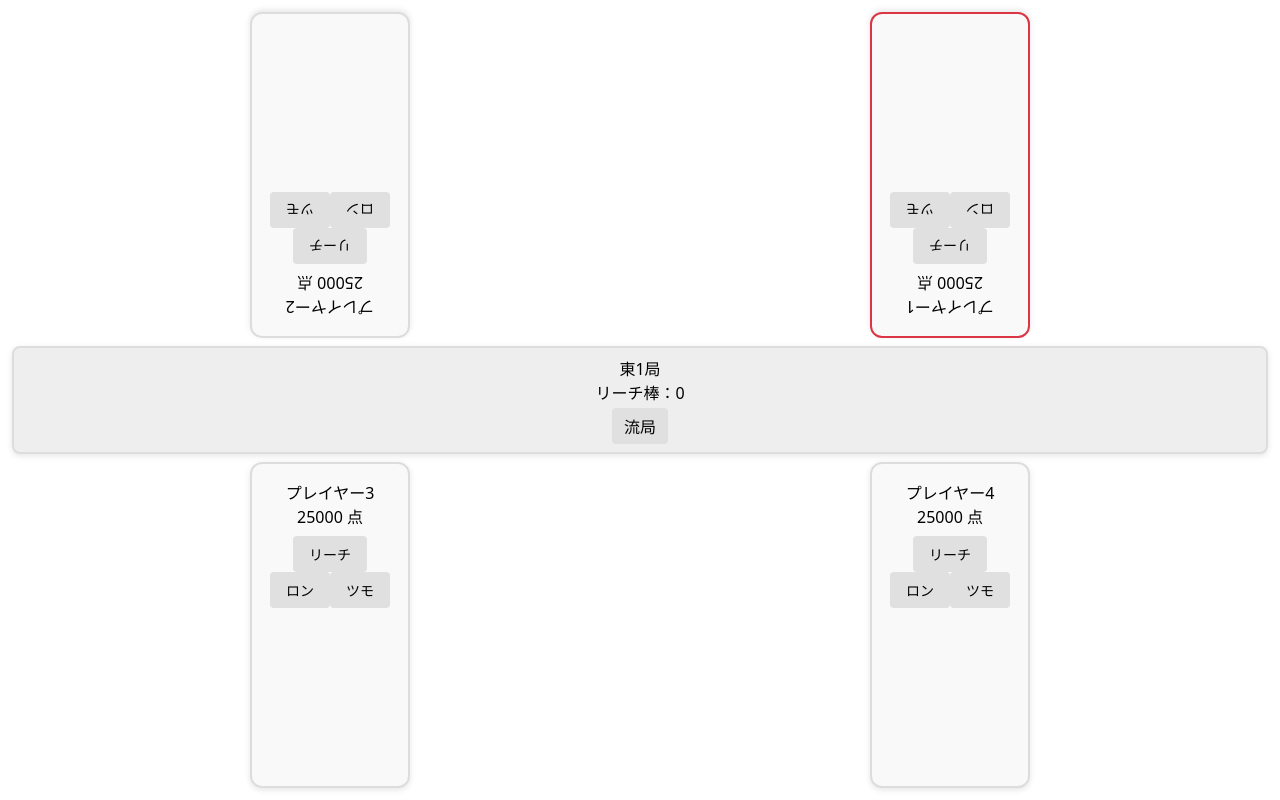
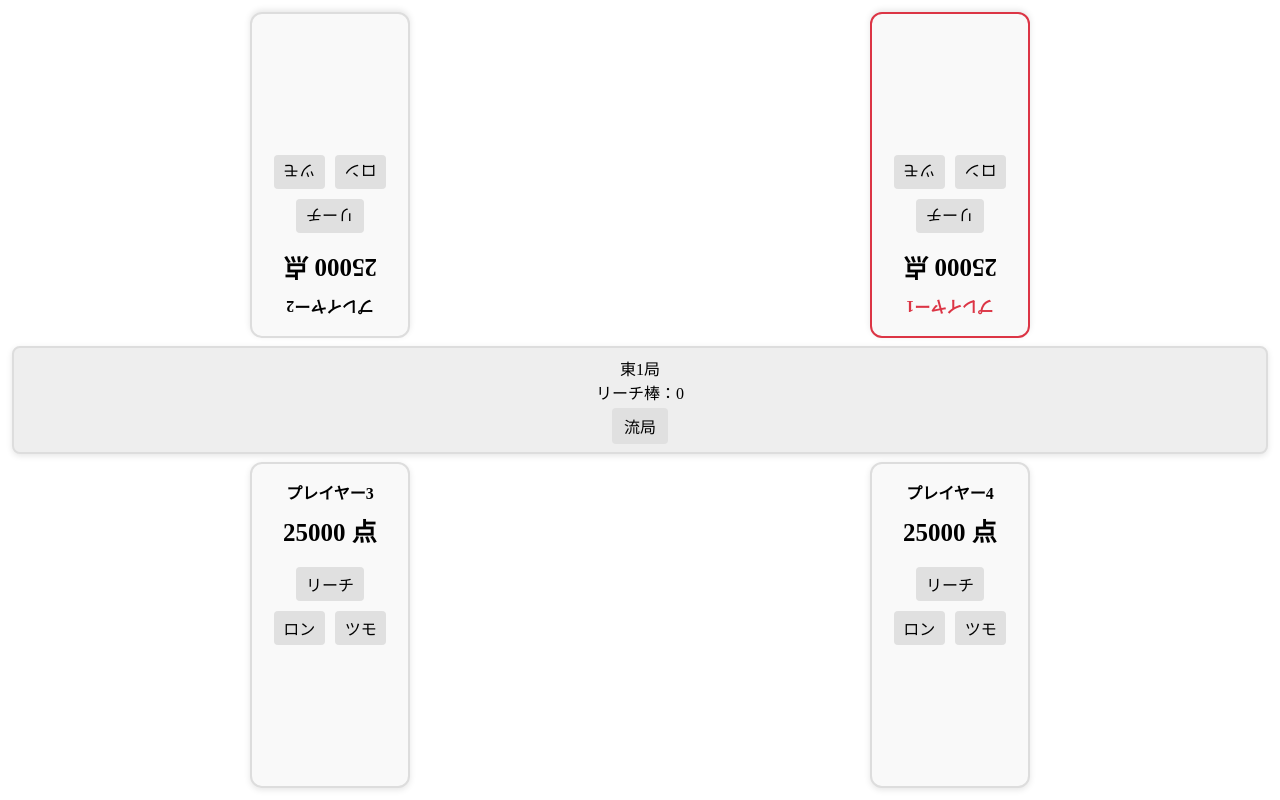
Before and after one commit to KeidaiHidaka/mahjong-scoreboard2, a React (Vite) app: page / in a window 1280 px wide. Built offline with nearby package versions, Linux system fonts and the light colour scheme.

Commit message:
css　修正

```diff
--- a/src/components/PlayerPanel.css
+++ b/src/components/PlayerPanel.css
@@ -3,14 +3,16 @@
    PlayerPanel.css - プレイヤーパネル固有スタイル
    ======================================== */
 
-.player-panel {
-  /* 共通の.panel .panel--playerを継承 */
-}
 
+/* 共通の.panel .panel--playerを継承 */
+/* .player-panel {
+
+} */
+/*
 .player-panel__name {
   font-weight: bold;
   margin-bottom: 0.5rem;
-  font-size: 1rem;
+  font-size: 50px;
   cursor: pointer;
 }
 
@@ -19,7 +21,7 @@
 }
 
 .player-panel__score {
-  font-size: 1.5rem;
+  font-size: 15rem;
   font-weight: bold;
   margin-bottom: 0.5rem;
 }
@@ -32,8 +34,9 @@
 }
 
 .player-panel__buttons .btn {
-  /* 共通の.btn .btn--lightを継承 */
+
   margin: 0.2rem;
   padding: 0.3rem 0.6rem;
   font-size: 0.8rem;
 }
+/* 共通の.btn .btn--lightを継承 */
--- a/src/components/panels.css
+++ b/src/components/panels.css
@@ -36,3 +36,34 @@
 .panel--reversed {
   transform: rotate(180deg);
 }
+
+.player-panel__name {
+  font-weight: bold;
+  margin-bottom: 0.5rem;
+  font-size: 16px;
+  cursor: pointer;
+}
+
+.player-panel__name--dealer {
+  color: var(--color-danger);
+}
+
+.player-panel__score {
+  font-size: 25px;
+  font-weight: bold;
+  margin-bottom: 0.5rem;
+}
+
+.player-panel__buttons {
+  display: flex;
+  flex-wrap: wrap;
+  gap: var(--spacing-xs);
+  justify-content: center;
+}
+
+.player-panel__buttons .btn {
+  /* 共通の.btn .btn--lightを継承 */
+  margin: 0.2rem;
+  padding: 0.3rem 0.6rem;
+  font-size: 1rem;
+}
--- a/src/styles/globals.css
+++ b/src/styles/globals.css
@@ -45,7 +45,7 @@
 body {
   margin: 0;
   padding: 0;
-  font-family: system-ui, -apple-system, sans-serif;
+  /* font-family: system-ui, -apple-system, sans-serif; */
   background-color: var(--color-background);
   color: var(--color-text);
   overflow-x: hidden;
```
